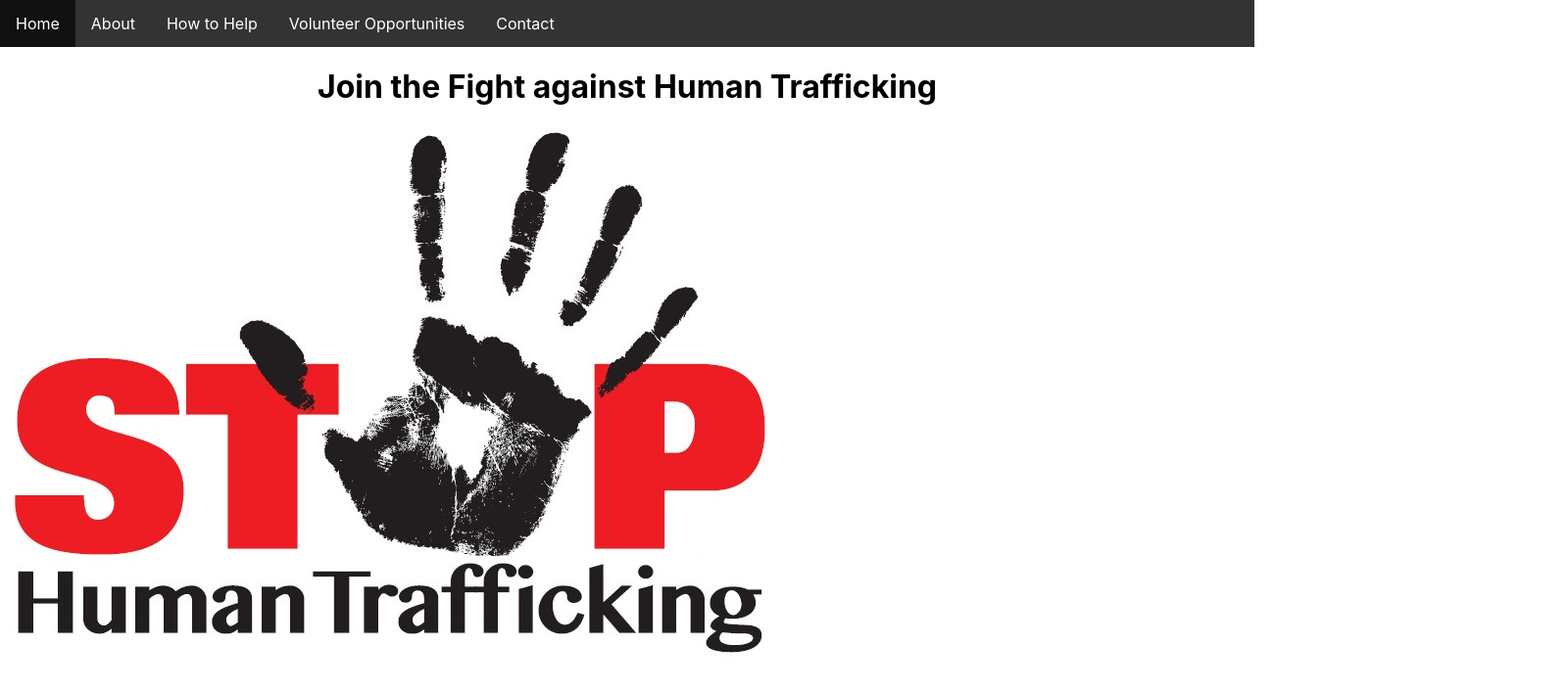
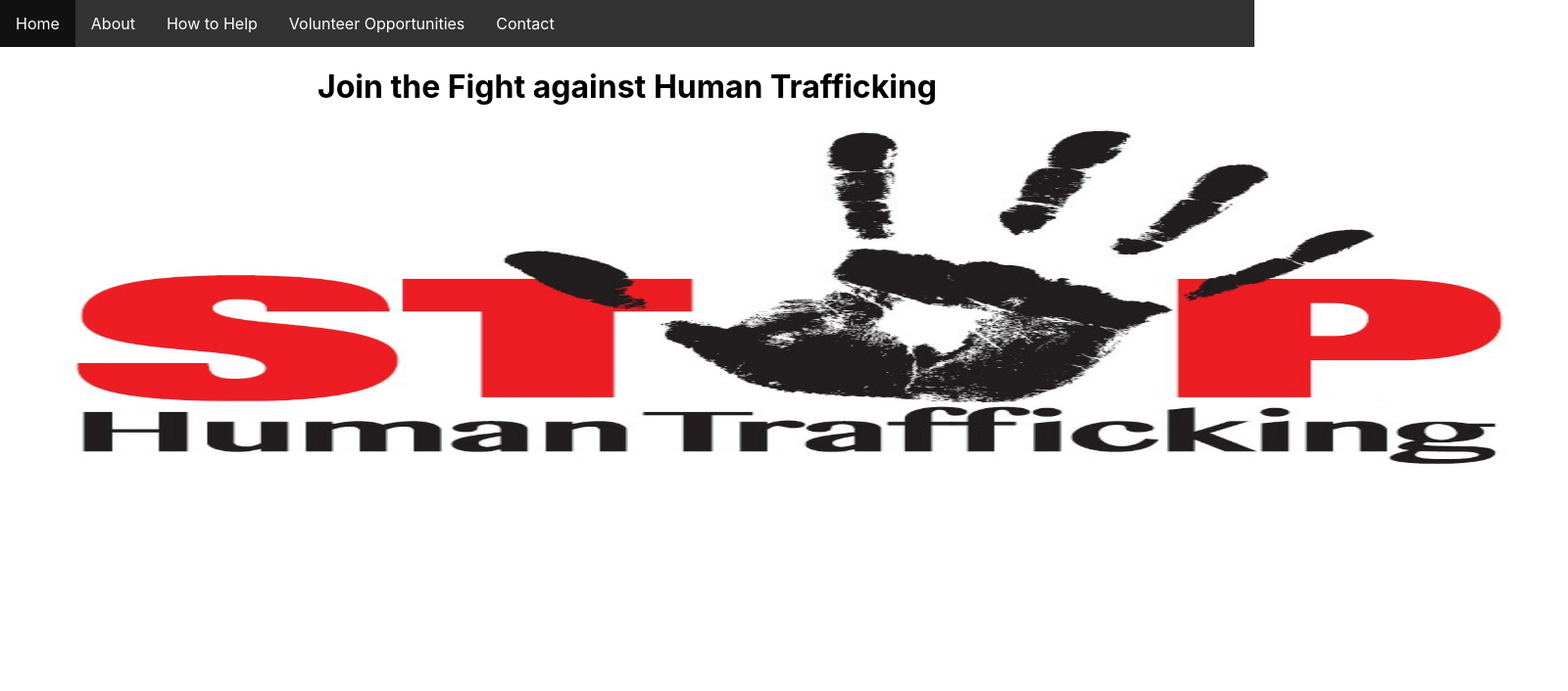
Before and after one commit to brittmoni/FirstRepo, a React (Create React App) app in the folder client/: page / in a window 1280 px wide. Shown: the top 706 px of the page at 98% size, 1600 px wide, since content can reach past the window. Built offline with nearby package versions, Linux system fonts and the light colour scheme.

Commit message:
CSS for photo

```diff
--- a/client/src/pages/Home/Home.css
+++ b/client/src/pages/Home/Home.css
@@ -1,3 +1,10 @@
 h1 {
   text-align: center;
 }
+
+img {
+  width: 1500px;
+  height: 350px;
+  margin-left: 50px;
+  margin-right: 50px;
+}
```
